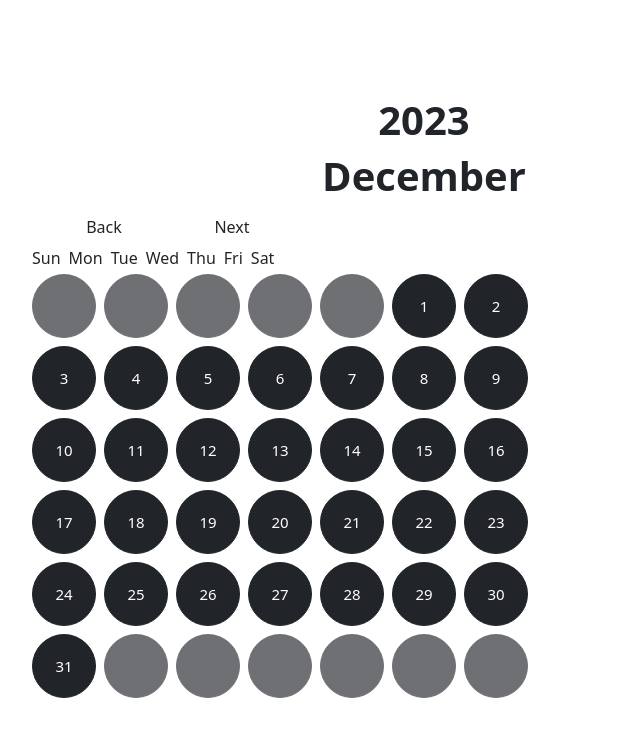
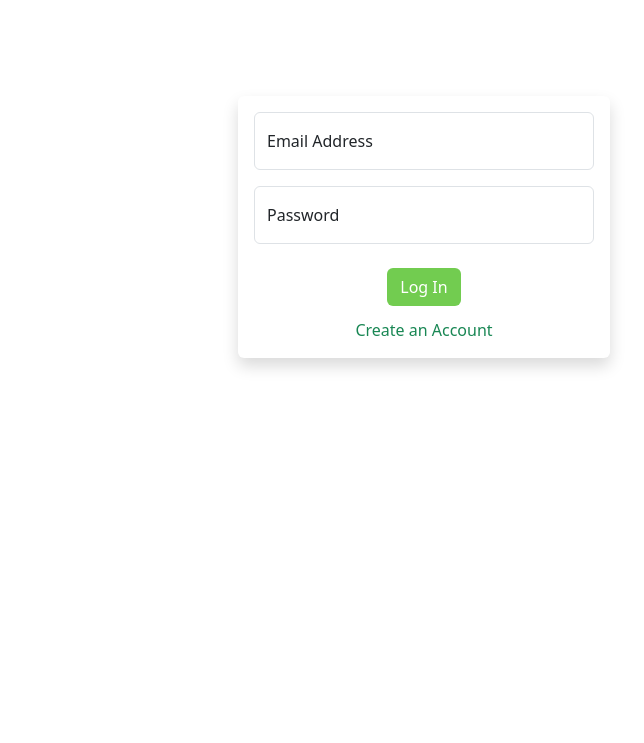
Before and after one commit to KittyKittyKitKat/self-help-concept, a Flask app: page / in a window 1280 px wide. Shown: the part 57-800 px from the top of the page, without its empty margins (216-860 px from the left). Run offline with Flask 3, Linux system fonts and the light colour scheme.

Commit message:
A whole bunch of stuff

```diff
--- a/even_better_help/__init__.py
+++ b/even_better_help/__init__.py
@@ -11,6 +11,7 @@ password_hasher = PasswordHasher()
 
 def create_app():
     app = Flask(__name__)
+    app.jinja_env.add_extension('jinja2.ext.do')
     # csrf = CSRFProtect(app)
     # app.config['CSRF'] = csrf
     app.secret_key = token_urlsafe(32)  # TODO: extract into config file
--- a/even_better_help/core/routes.py
+++ b/even_better_help/core/routes.py
@@ -1,41 +1,87 @@
-from flask import Blueprint, flash, redirect, render_template, url_for
-from flask_login import current_user, login_user, logout_user
+import calendar as calendar_py
+from datetime import date
+
+from flask import Blueprint, abort, flash, redirect, render_template, request, url_for
+from flask_login import current_user, login_required, login_user, logout_user
 
 from .. import login_manager
-from ..utils.db_utils import *
-from ..utils.forms import *
-from ..utils.user_model import *
+from ..utils.db_utils import (
+    add_date_data_to_user,
+    create_new_user,
+    get_dates_data_by_user,
+    get_user_data_by_email,
+)
+from ..utils.forms import JournalEntryForm, LogInForm, SignUpForm
+from ..utils.user_model import User, validate_user_login
 
 core = Blueprint('core', __name__)
-from datetime import date
-
-login_manager.login_view = 'accounts.login'
+login_manager.login_view = 'core.login'
 
 
-@core.route('/')
-@core.route('/home')
-def home():
-    return render_template('calendar.html')
+@core.route('/calendar', methods=['GET', 'POST'])
+@login_required
+def calendar() -> str:
+    year = request.args.get('year')
+    month = request.args.get('month')
+    try:
+        year = int(year) if year else date.today().year
+        month = int(month) if month else date.today().month
+    except ValueError:
+        abort(404)
+
+    user_journal_data = list(
+        filter(
+            lambda r: r['year'] == year and r['month'] == month,
+            get_dates_data_by_user(current_user),
+        )
+    )
+
+    journal_entry_form = JournalEntryForm()
+    if journal_entry_form.validate_on_submit():
+        add_date_data_to_user(
+            current_user,
+            month,
+            journal_entry_form.day_of_month.data,
+            year,
+            journal_entry_form.entry.data,
+        )
+
+    return render_template(
+        'calendar.html',
+        calendar=calendar_py,
+        year=year,
+        month=month,
+        form=journal_entry_form,
+        user_journal_data=user_journal_data,
+    )
 
 
-@core.route('/sign-up')
-def signup():
+@core.route('/sign-up', methods=['GET', 'POST'])
+def signup() -> str:
     sign_up_form = SignUpForm()
 
     if sign_up_form.validate_on_submit():
+        print(sign_up_form.data)
         create_new_user(
             sign_up_form.email.data,
             sign_up_form.password.data,
+            sign_up_form.email.data,
         )
-    else:
-        print(sign_up_form.errors)
+        login_user(
+            User(
+                **get_user_data_by_email(
+                    sign_up_form.email.data
+                )
+            )
+        )
 
     return render_template('signup.html', form=sign_up_form)
 
 
-@core.route('/login')
-def login():
-    log_in_form = SignUpForm()
+@core.route('/', methods=['GET', 'POST'])
+@core.route('/login', methods=['GET', 'POST'])
+def login() -> str:
+    log_in_form = LogInForm()
 
     if log_in_form.validate_on_submit():
         email = log_in_form.email.data
@@ -46,15 +92,14 @@ def login():
             user = User(**get_user_data_by_email(email))  # type: ignore
             if login_user(user):
                 flash('Signed in successfully', category='info')
-                return redirect(url_for('core.home'))
+                return redirect(url_for('core.calendar'))
             else:
                 flash('Signed in failed', category='danger')
         else:
             flash(f'Could not sign in user: {msg}', category='danger')
 
-    if log_in_form.validate_on_submit():
-        user = User(**get_user_data_by_email(log_in_form.email))
-        login_user(user)
+    elif log_in_form.is_submitted():
+        flash(f'Something went wrong trying to sign you in.', category='danger')
 
     return render_template('login.html', form=log_in_form)
 
@@ -64,4 +109,4 @@ def logout() -> str:
     if current_user.is_authenticated:
         logout_user()
         flash('Signed out successfully', category='info')
-    return redirect(url_for('core.home'))
+    return redirect(url_for('core.login'))
--- a/even_better_help/static/css/calendar.css
+++ /dev/null
@@ -1,17 +0,0 @@
-.btn-day {
-    width: 4rem;
-    height: 4rem;
-
-}
-
-.grid-fix {
-    flex-grow: 0;
-}
-
-.btn-circle {
-
-
-    border-radius: 60px;
-    font-size: 15px;
-    text-align: center;
-}
--- a/even_better_help/static/js/calendar.js
+++ /dev/null
@@ -1,124 +0,0 @@
-
-const month_arr = ['January', 'February', 'March', 'April', 'May', 'June', 'July', 'August', 'September', 'October', 'November', 'December'];
-const month_len = [31, 28, 31, 30, 31, 30, 31, 31, 30, 31, 30, 31];
-const days = ["Sun", "Mon", "Tue", "Wed", "Thu", "Fri", "Sat"];
-
-// current calendar data
-let c_date = new Date();
-let c_year = c_date.getFullYear();
-let c_month = c_date.getMonth();
-let c_startday = start_date(c_year, c_month);
-let c_lastday = end_date(c_month);
-
-
-function start_date(year, month) {
-    let start_date = new Date(year, month, 1);
-    return start_date.getDay();
-}
-
-function end_date(month) {
-    return month_len[month]
-}
-
-
-/*
-Generate a grid of buttons for each day.
-*/
-function generate_grid() {
-    // check if grind-location exists
-
-    let new_grid = document.createElement("div");
-    new_grid.id = "grid-location";
-    document.getElementById("grid-anchor").appendChild(new_grid);
-
-    document.getElementById("month_entry").innerHTML = month_arr[c_month];
-    document.getElementById("year_entry").innerHTML = c_year;
-    let header = document.createElement("div");
-    header.classList.add("row");
-    for (let i = 0; i < 7; i++) {
-        let header_col = document.createElement("div");
-        header_col.classList.add("col", "grid-fix", "px-1");
-        header_col.innerHTML = days[i];
-        header.appendChild(header_col);
-    }
-
-    let count = 0;
-    let id = 0;
-    let dummy = false;
-
-    new_grid.appendChild(header)
-    for (let i = 0; i < 6; i++) { // need five rows to contain all possible days
-        let new_row = document.createElement("div");
-        new_row.classList.add("row", "entry");
-        for (let j = 0; j < 7; j++) {
-            let new_col = document.createElement("div");
-            new_col.classList.add("col", "grid-fix", "px-1");
-            if (count >= start_date(c_year, c_month) && count < end_date(c_month) + start_date(c_year, c_month)) {
-                dummy = false;
-                id++;
-            } else {
-                dummy = true;
-            }
-            count++;
-            btn = generate_day(new_col, id, dummy);
-            new_col.appendChild(btn);
-            new_row.appendChild(new_col);
-        }
-
-        new_grid.appendChild(new_row);
-    }
-}
-
-function remove_grid() {
-    document.getElementById("grid-location").remove();
-}
-
-
-
-function generate_day(col, id, dummy) {
-    let btn = document.createElement("button");
-    btn.classList.add("btn", "btn-dark", "my-1", "btn-day", "btn-circle");
-    btn.innerHTML = id;
-    btn.setAttribute("data-bs-target", "#staticBackdrop");
-    btn.setAttribute("data-bs-toggle", "modal");
-    btn.addEventListener("click", () => {
-        update_day(id);
-    });
-    btn.id = id - 1;
-    if (dummy) {
-        btn.disabled = true
-        btn.innerHTML = "";
-    }
-    return btn;
-}
-
-function update_day(id) {
-    console.log(entry_arr[id]);
-    document.getElementById("journal_entry").value = entry_arr[id];
-}
-
-function go_forward() {
-    if (c_month == 11) {
-        c_month = 0;
-        c_year++;
-    }
-    else {
-        c_month++;
-    }
-
-    remove_grid();
-    generate_grid();
-}
-
-function go_back() {
-    if (c_month == 0) {
-        c_month = 11;
-        c_year--;
-    }
-    else {
-        c_month--;
-    }
-
-    remove_grid();
-    generate_grid();
-}
--- a/even_better_help/templates/calendar.html
+++ b/even_better_help/templates/calendar.html
@@ -2,61 +2,151 @@
 
 {% block extra_head %}
 <style>
-    .month-txt {
-        font: optional;
+  .btn-day {
+      width: 4rem;
+      height: 4rem;
+
   }
 
   .grid-fix {
       flex-grow: 0;
   }
+
+  .btn-circle {
+      border-radius: 60px;
+      font-size: 18px;
+      text-align: center;
+  }
 </style>
-<!--Personalized CSS buttons-->
-<link rel="stylesheet" href="{{ url_for('static', filename='css/calendar.css') }}">
-<script type="text/JavaScript" src="{{ url_for('static', filename='js/calendar.js') }}"></script>
-{% endblock %}
+{% endblock extra_head %}
 
 {% block content %}
-<!-- Modal -->
-<form>
-    <div class="modal fade" id="staticBackdrop" data-bs-backdrop="static" data-bs-keyboard="false" tabindex="-1"
-        aria-labelledby="staticBackdropLabel" aria-hidden="true">
-        <div class="modal-dialog">
+<div class="container-fluid text-center">
+  {% do calendar.setfirstweekday(6) %}
+
+  {% set prev_month = month - 1 %}
+  {% set prev_year = year %}
+  {% if prev_month == 0 %}
+    {% set prev_month = 12 %}
+    {% set prev_year = year - 1 %}
+  {% endif %}
+
+  {% set next_month = month + 1 %}
+  {% set next_year = year %}
+  {% if next_month == 13 %}
+    {% set next_month = 1 %}
+    {% set next_year = year + 1 %}
+  {% endif %}
+
+  <div class="row justify-content-center align-items-center mt-3">
+    <div class="col">
+      <button class="btn btn-secondary" onclick="window.location.replace('{{ url_for('core.calendar', year=prev_year, month=prev_month) }}');">
+        <svg xmlns="http://www.w3.org/2000/svg" width="16" height="16" fill="currentColor" class="bi bi-arrow-bar-left" viewBox="0 0 16 16">
+          <path fill-rule="evenodd" d="M12.5 15a.5.5 0 0 1-.5-.5v-13a.5.5 0 0 1 1 0v13a.5.5 0 0 1-.5.5M10 8a.5.5 0 0 1-.5.5H3.707l2.147 2.146a.5.5 0 0 1-.708.708l-3-3a.5.5 0 0 1 0-.708l3-3a.5.5 0 1 1 .708.708L3.707 7.5H9.5a.5.5 0 0 1 .5.5"/>
+        </svg>
+      </button>
+    </div>
+    <div class="col">
+      <h1>{{ calendar.Month(month).name.title() }}, {{ year }}</h1>
+    </div>
+    <div class="col">
+      <button class="btn btn-secondary" onclick="window.location.replace('{{ url_for('core.calendar', year=next_year, month=next_month) }}');">
+        <svg xmlns="http://www.w3.org/2000/svg" width="16" height="16" fill="currentColor" class="bi bi-arrow-bar-right" viewBox="0 0 16 16">
+          <path fill-rule="evenodd" d="M6 8a.5.5 0 0 0 .5.5h5.793l-2.147 2.146a.5.5 0 0 0 .708.708l3-3a.5.5 0 0 0 0-.708l-3-3a.5.5 0 0 0-.708.708L12.293 7.5H6.5A.5.5 0 0 0 6 8m-2.5 7a.5.5 0 0 1-.5-.5v-13a.5.5 0 0 1 1 0v13a.5.5 0 0 1-.5.5"/>
+        </svg>
+      </button>
+    </div>
+  </div>
+
+  <br>
+
+  <div class="row justify-content-around">
+    {% for weekday in calendar.weekheader(3).split() %}
+    <div class="col" style="font-size: 18px;">
+      {{ weekday }}
+    </div>
+    {% endfor %}
+  </div>
+
+  {% for week in calendar.monthcalendar(year, month) %}
+  <div class="row justify-content-around">
+    {% for day in week %}
+    <div class="col">
+      {% if not day %}
+      <button class="btn btn-dark my-1 btn-day btn-circle" disabled>-</button>
+      {% else %}
+      <button
+        class="btn btn-dark my-1 btn-day btn-circle"
+        data-bs-mdy="{{month}}-{{day}}-{{year}}"
+        data-bs-toggle="modal"
+        data-bs-target="#journalModal"
+      >
+        {{ day }}
+      </button>
+      {% endif %}
+    </div>
+    {% endfor %}
+  </div>
+  {% endfor %}
+
+</div>
+
+<div
+  class="modal fade"
+  id="journalModal"
+  tabindex="-1"
+  aria-labelledby="journalModalLabel"
+  aria-hidden="true"
+  data-bs-backdrop="static"
+  data-bs-keyboard="false"
+>
+  <div class="modal-dialog modal-dialog-scrollable">
     <div class="modal-content">
       <div class="modal-header">
-                    <h1 class="modal-title fs-5" id="staticBackdropLabel">Today's Journal</h1>
+        <h1 class="modal-title fs-5" id="journalModalLabel">New Journal Entry</h1>
         <button type="button" class="btn-close" data-bs-dismiss="modal" aria-label="Close"></button>
       </div>
-                <div class="form-floating">
-                    <textarea class="form-control" placeholder="Write today's journal entry here."
-                        id="journal_entry"></textarea>
+      <div class="modal-body">
+        <form id="entry-form" method="POST">
+          {{ form.csrf_token() }}
+          {{ form.entry.label(class='form-label') }}
+          {{ form.entry(class='form-control mb-3', style='height: 500px') }}
+          {{ form.day_of_month(readonly=true) }}
+        </form>
       </div>
       <div class="modal-footer">
         <button type="button" class="btn btn-secondary" data-bs-dismiss="modal">Close</button>
-                    <button type="button" class="btn btn-primary">Save Entry</button>
+        <button type="submit" form="entry-form" class="btn btn-primary">Save Entry</button>
       </div>
     </div>
   </div>
 </div>
-</form>
-<!--End of Modal-->
 
-<div class="mt-5 pt-5 text-center" id="grid-anchor" style="max-width: 60%; margin: auto;">
-    <H2 class="fs-1 fw-bold text-left" id="year_entry">Year</H2>
-    <H2 class="fs-1 fw-bold text-left" id="month_entry">Month</H2>
-    <div class="container">
-        <div class="row ">
-            <div class="col-2">
-                <button class="btn" onclick="go_back()">Back</button>
-            </div>
-            <div class="col-2 text-right">
-                <button class="btn" onclick="go_forward()">Next</button>
-            </div>
-        </div>
-    </div>
-</div>
-<br>
 <script>
-    generate_grid();
+  const dateInfoForUser = {{ user_journal_data|tojson }};
+
+  const journalModal = document.getElementById('journalModal')
+  if (journalModal) {
+    journalModal.addEventListener('show.bs.modal', event => {
+      const button = event.relatedTarget
+      const mdy = button.getAttribute('data-bs-mdy')
+      const day = mdy.split('-')[1];
+
+      const modalTitle = journalModal.querySelector('.modal-title')
+      modalTitle.textContent = `New Journal Entry for ${mdy}`
+
+      const dayOfMonthInput = document.getElementById('day_of_month');
+      dayOfMonthInput.value = day;
+
+      const entryInput = document.getElementById('entry');
+      entryForDay = dateInfoForUser.filter((word) => word['day'] == day);
+      if (entryForDay.length >= 1) {
+        entryInput.value = entryForDay[0].entry;
+      } else {
+        entryInput.value = '';
+      }
+
+    });
+  }
 </script>
-
-{% endblock %}
+{% endblock content %}
--- a/even_better_help/templates/layout.html
+++ b/even_better_help/templates/layout.html
@@ -20,19 +20,11 @@
   <body>
     <nav class="navbar navbar-expand-lg bg-body-tertiary border-bottom" id="site-navbar">
       <div class="container-fluid">
-        <a class="navbar-brand" href="{{ url_for('core.home') }}">Even Better Help</a>
-        <button
-          class="navbar-toggler"
-          type="button"
-          data-bs-toggle="collapse"
-          data-bs-target="#nav-collapse"
-          aria-controls="nav-collapse"
-          aria-expanded="false"
-          aria-label="Toggle navigation"
-        >
-          <span class="navbar-toggler-icon"></span>
-        </button>
-        <div class="collapse navbar-collapse" id="nav-collapse">
+        {% if not current_user.is_authenticated %}
+        <a class="navbar-brand" href="{{ url_for('core.login') }}">Even Better Help</a>
+        {% else %}
+        <a class="navbar-brand" href="{{ url_for('core.calendar') }}">Even Better Help</a>
+        {% endif %}
         <ul class="navbar-nav mb-2 mb-lg-0 ms-auto">
           {% if not current_user.is_authenticated %}
           <li class="nav-item">
@@ -44,7 +36,6 @@
           </li>
           {% endif %}
         </ul>
-        </div>
       </div>
     </nav>
     <div id="precontent">
--- a/even_better_help/templates/login.html
+++ b/even_better_help/templates/login.html
@@ -14,16 +14,21 @@
       <div class="card border-0 shadow">
         <div class="card-body">
           <div class="text-center">
-                        <img src="https://media.tenor.com/NQbCU_Cn8e4AAAAd/stupid-ass-cat-ugly-cat.gif"
-                            class=" float-start pb-3" style="width: 20%;">
-                        <form action="">
-                            <input type="email" class="form-control mb-3 my-2 py-2" id="TO-DO" placeholder="Email">
-                            <input type="password" class="form-control mb-3 my-3 py-2" id="TO-DO"
-                                placeholder="Password">
-                            <button type="button" class="btn btn-darkmode mt-2 mb-1 mx-2">Log In</button>
-
-                            <a href="{{ url_for('core.signup') }}" class="nav-link mt-2 link-success">Create an
-                                Account</a>
+            <form class="needs-validation" id="login-in-form" method="POST" novalidate>
+              {{ form.csrf_token() }}
+              <div class="form-floating mb-3">
+                {{ form.email(class='form-control mb-3', placeholder='') }}
+                {{ form.email.label(class='form-label') }}
+                <div class="invalid-feedback">
+                  Please enter a valid email address
+                </div>
+              </div>
+              <div class="form-floating mb-3">
+                {{ form.password(class='form-control mb-3', placeholder='') }}
+                {{ form.password.label(class='form-label') }}
+              </div>
+              <button type="submit" class="btn btn-darkmode mt-2 mb-1 mx-2">Log In</button>
+              <a href="{{ url_for('core.signup') }}" class="nav-link mt-2 link-success">Create an Account</a>
             </form>
           </div>
         </div>
@@ -31,4 +36,25 @@
     </div>
   </div>
 </div>
+<script>
+  function validate_log_in_form() {
+    const form = document.querySelector('#login-in-form');
+    if (form === null) {
+      return;
+    }
+    form.addEventListener(
+      'submit',
+      event => {
+        if (!form.checkValidity()) {
+          event.preventDefault();
+          event.stopPropagation();
+        }
+        form.classList.add('was-validated');
+      },
+      false,
+    );
+  }
+
+  validate_log_in_form();
+</script>
 {% endblock content %}
--- a/even_better_help/utils/forms.py
+++ b/even_better_help/utils/forms.py
@@ -1,5 +1,5 @@
 from flask_wtf import FlaskForm
-from wtforms.fields import BooleanField, EmailField, PasswordField
+from wtforms.fields import EmailField, HiddenField, PasswordField, TextAreaField
 from wtforms.validators import EqualTo, InputRequired
 
 
@@ -23,14 +23,13 @@ class SignUpForm(FlaskForm):
         'Email Address',
         validators=[
             InputRequired(),
-            EqualTo('email_confirm_r', message='Emails must match'),
         ],
     )
     password = PasswordField(
         'Password',
         validators=[
             InputRequired(),
-            EqualTo('password_confirm_r', message='Passwords must match'),
+            EqualTo('password_confirm', message='Passwords must match'),
         ],
     )
     password_confirm = PasswordField(
@@ -39,3 +38,11 @@ class SignUpForm(FlaskForm):
             InputRequired(),
         ],
     )
+
+
+class JournalEntryForm(FlaskForm):
+    entry = TextAreaField(
+        'Today\'s Entry',
+        validators=[],
+    )
+    day_of_month = HiddenField()
```
Also changed, not shown: even_better_help/templates/signup.html (+40 -12 lines), even_better_help/utils/db_utils.py (+19 -22 lines), even_better_help/utils/user_model.py (+17 -23 lines). Lines whose indentation alone changed are shown as unchanged.
